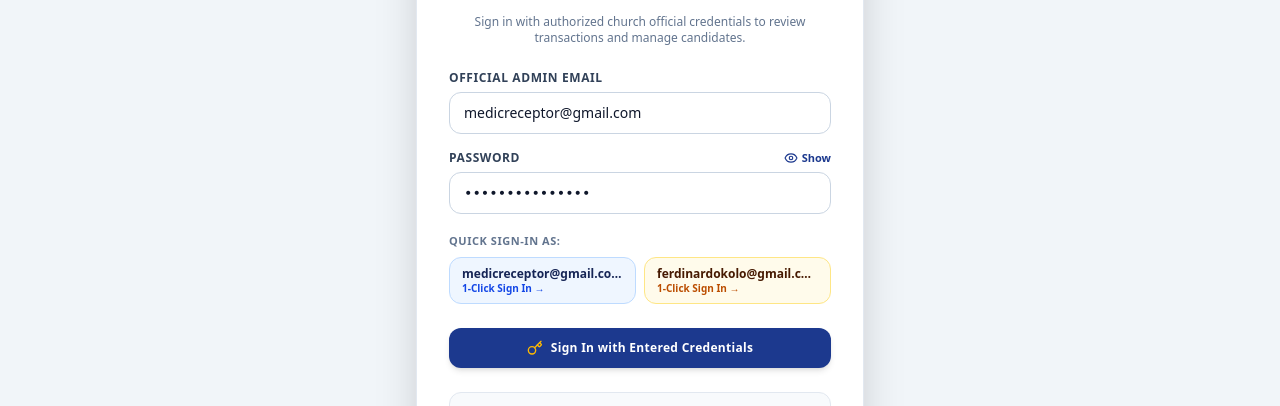
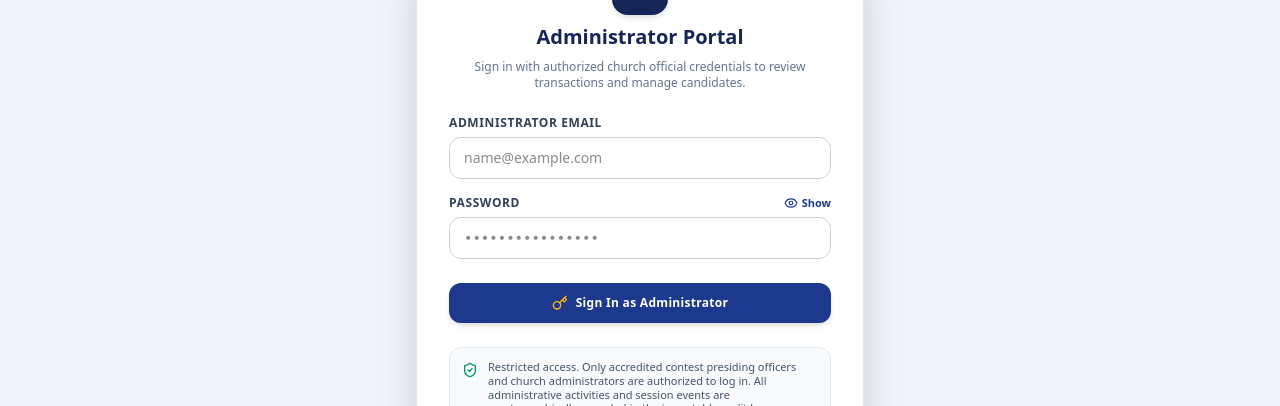
Before and after one commit to okoloferdinard076-jpg/christ-holy-church-voting, a React (Vite) app: page / in a window 1280 px wide. Both pictures are taken after a click on the button "Admin". Shown: the part 237-643 px from the top of the page. Built offline with nearby package versions, Linux system fonts and the light colour scheme; no server answers.

Commit message:
feat(admin): remove hardcoded admin credentials
Clears default email/password fields in the Admin Portal and updates authentication logic to support lookup by email for session restoration, removing reliance on hardcoded credentials.

```diff
--- a/src/components/AdminPortal.tsx
+++ b/src/components/AdminPortal.tsx
@@ -47,8 +47,8 @@ export const AdminPortal: React.FC<AdminPortalProps> = ({
   });
 
   // Login Form States
-  const [emailInput, setEmailInput] = useState('medicreceptor@gmail.com');
-  const [passwordInput, setPasswordInput] = useState('CHC2BENIN@YOUTH');
+  const [emailInput, setEmailInput] = useState('');
+  const [passwordInput, setPasswordInput] = useState('');
   const [showPassword, setShowPassword] = useState(false);
   const [loginLoading, setLoginLoading] = useState(false);
   const [loginError, setLoginError] = useState<string | null>(null);
@@ -81,15 +81,16 @@ export const AdminPortal: React.FC<AdminPortalProps> = ({
     }
   }, [token]);
 
-  const performLogin = async (email: string, pass: string) => {
+  const handleLogin = async (e: React.FormEvent) => {
+    e.preventDefault();
     setLoginLoading(true);
     setLoginError(null);
 
-    const cleanEmail = email.trim();
-    const cleanPassword = pass.trim();
+    const cleanEmail = emailInput.trim();
+    const cleanPassword = passwordInput.trim();
 
     if (!cleanEmail || !cleanPassword) {
-      setLoginError('Please enter both your admin email and password');
+      setLoginError('Please enter both your administrator email and password');
       setLoginLoading(false);
       return;
     }
@@ -105,23 +106,6 @@ export const AdminPortal: React.FC<AdminPortalProps> = ({
     } finally {
       setLoginLoading(false);
     }
-  };
-
-  const handleLogin = async (e: React.FormEvent) => {
-    e.preventDefault();
-    await performLogin(emailInput, passwordInput);
-  };
-
-  const loginWithPreset = async (email: string) => {
-    setEmailInput(email);
-    setPasswordInput('CHC2BENIN@YOUTH');
-    await performLogin(email, 'CHC2BENIN@YOUTH');
-  };
-
-  const fillDefaultCredentials = () => {
-    setEmailInput('medicreceptor@gmail.com');
-    setPasswordInput('CHC2BENIN@YOUTH');
-    setLoginError(null);
   };
 
   const handleLogout = () => {
@@ -212,18 +196,18 @@ export const AdminPortal: React.FC<AdminPortalProps> = ({
               <form onSubmit={handleLogin} className="space-y-4 text-xs">
                 <div>
                   <label className="block font-bold text-slate-700 uppercase tracking-wider mb-1.5">
-                    Official Admin Email
+                    Administrator Email
                   </label>
                   <input
                     type="email"
                     required
-                    autoComplete="off"
+                    autoComplete="username"
                     autoCapitalize="none"
                     spellCheck="false"
                     value={emailInput}
                     onChange={(e) => setEmailInput(e.target.value)}
                     className="w-full px-3.5 py-2.5 rounded-xl border border-slate-300 focus:border-blue-900 text-sm font-medium"
-                    placeholder="medicreceptor@gmail.com"
+                    placeholder="name@example.com"
                   />
                 </div>
 
@@ -254,38 +238,12 @@ export const AdminPortal: React.FC<AdminPortalProps> = ({
                     <input
                       type={showPassword ? 'text' : 'password'}
                       required
-                      autoComplete="new-password"
+                      autoComplete="current-password"
                       value={passwordInput}
                       onChange={(e) => setPasswordInput(e.target.value)}
                       className="w-full px-3.5 py-2.5 rounded-xl border border-slate-300 focus:border-blue-900 text-sm font-mono"
                       placeholder="••••••••••••••••"
                     />
-                  </div>
-                </div>
-
-                <div className="pt-1 space-y-2">
-                  <div className="text-[11px] font-bold text-slate-500 uppercase tracking-wider">
-                    Quick Sign-In As:
-                  </div>
-                  <div className="grid grid-cols-1 sm:grid-cols-2 gap-2">
-                    <button
-                      type="button"
-                      disabled={loginLoading}
-                      onClick={() => loginWithPreset('medicreceptor@gmail.com')}
-                      className="px-3 py-2 rounded-xl bg-blue-50 hover:bg-blue-100 border border-blue-200 text-blue-950 text-left transition-colors cursor-pointer disabled:opacity-50"
-                    >
-                      <div className="font-bold text-xs truncate">medicreceptor@gmail.com</div>
-                      <div className="text-[10px] text-blue-700 font-semibold">1-Click Sign In &rarr;</div>
-                    </button>
-                    <button
-                      type="button"
-                      disabled={loginLoading}
-                      onClick={() => loginWithPreset('ferdinardokolo@gmail.com')}
-                      className="px-3 py-2 rounded-xl bg-amber-50 hover:bg-amber-100 border border-amber-200 text-amber-950 text-left transition-colors cursor-pointer disabled:opacity-50"
-                    >
-                      <div className="font-bold text-xs truncate">ferdinardokolo@gmail.com</div>
-                      <div className="text-[10px] text-amber-700 font-semibold">1-Click Sign In &rarr;</div>
-                    </button>
                   </div>
                 </div>
 
@@ -296,7 +254,7 @@ export const AdminPortal: React.FC<AdminPortalProps> = ({
                     className="w-full py-3 rounded-xl bg-blue-900 hover:bg-blue-950 text-white font-bold text-xs tracking-wide shadow-md transition-all flex items-center justify-center gap-2 cursor-pointer disabled:opacity-50"
                   >
                     <Key className="w-4 h-4 text-amber-400" />
-                    <span>{loginLoading ? 'Authenticating...' : 'Sign In with Entered Credentials'}</span>
+                    <span>{loginLoading ? 'Authenticating...' : 'Sign In as Administrator'}</span>
                   </button>
                 </div>
               </form>
```
Also changed, not shown: 1 other file (tests, documents, lock files or other folders).
